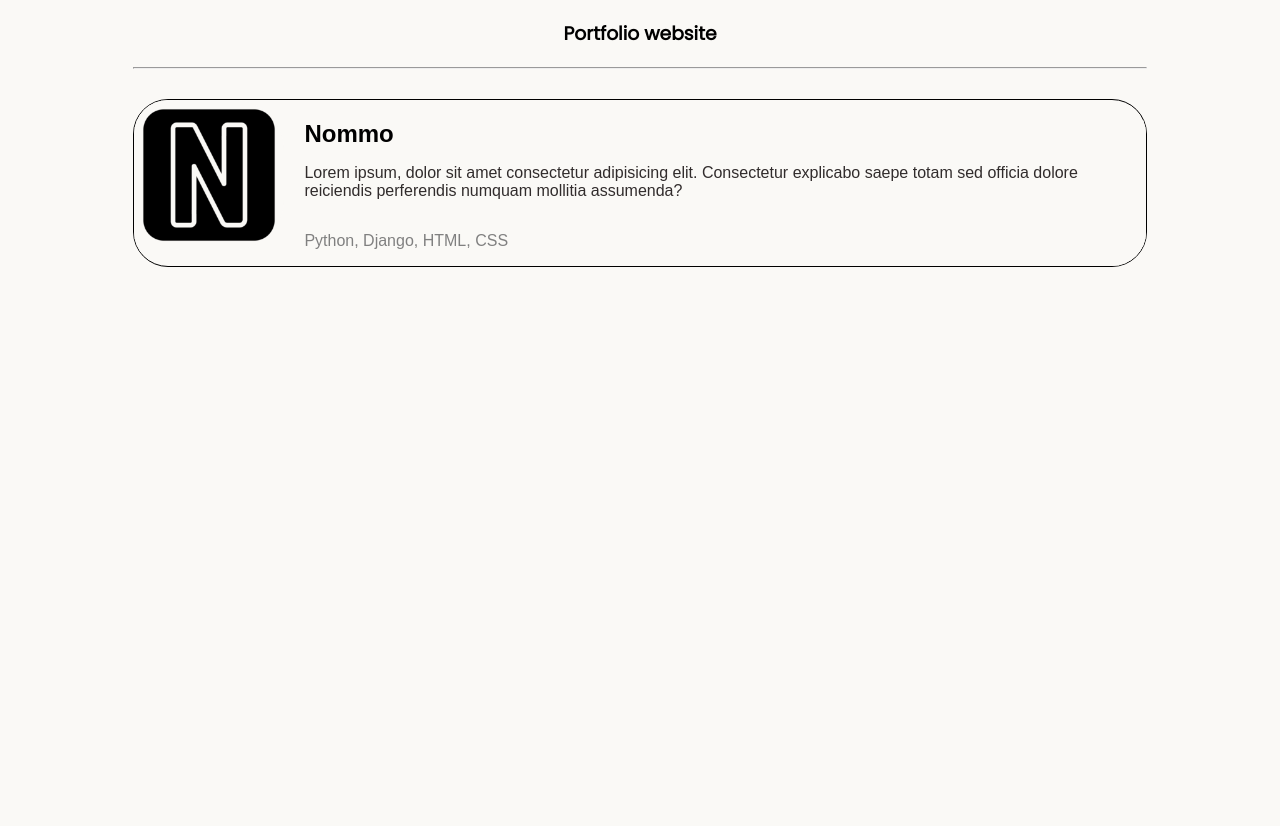
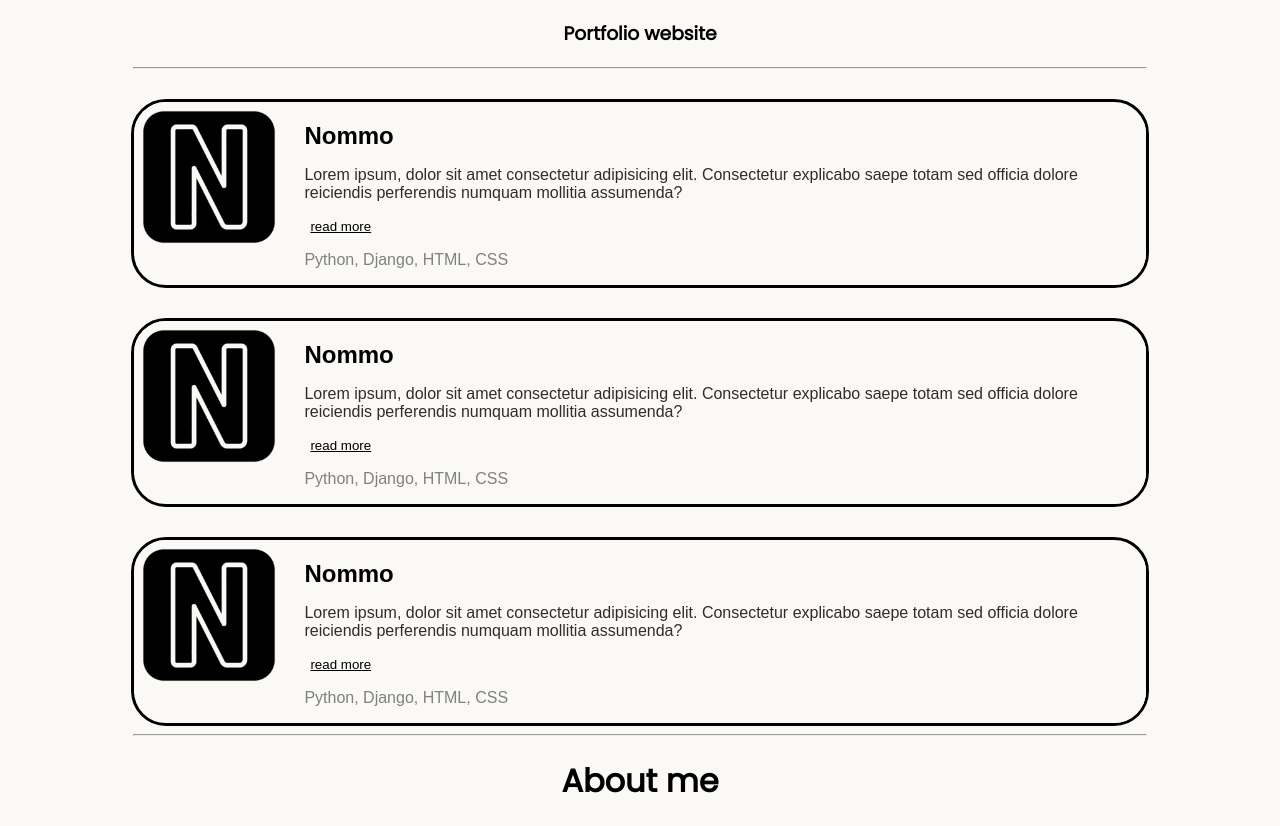
Before and after one commit to calvinw-dotcom/portfolio_site, a plain HTML site: page index.html in a window 1280 px wide. Shown: the part 72-898 px from the top of the page. Before the commit the page ends 800 px from the top, so only its background shows below. Drawn offline with Linux system fonts and the light colour scheme.

Commit message:
toggle read more/read less

```diff
--- /dev/null
+++ b/app.js
@@ -0,0 +1,26 @@
+// const hiddenContent = document.querySelector('.hidden-content');
+// const readMore = document.querySelector('.read-more');
+
+// function revealContent(){
+//     hiddenContent.classList.toggle('reveal-button');
+// }
+
+// readMore.addEventListener('click', revealContent);
+
+document.querySelector('.projects').addEventListener('click',function(e){ //listens for all clicks on parent container
+    const target = e.target;
+    if (target.matches('.read-more')){
+        const hiddenContent = target.previousElementSibling;
+        const isVisible = hiddenContent.classList.toggle('reveal-button');
+        target.textContent = isVisible ? 'read less':'read more'
+
+    }
+
+})
+
+
+    // document.querySelector('#id of parent element').addEventListener('click',function(e){
+    //     const target = e.target;
+    //     if (target.mathes('CSS selector')){
+    //         target.style.backgroundColor = 'lightgray';
+    //     }
--- a/index.html
+++ b/index.html
@@ -12,17 +12,59 @@
     <h3>Portfolio website</h3>
     <hr class="solid">
 
+    <div class="projects">
+
         <div class="container">
             <div><img src="image/Nommo.png" alt="Nommo"></div>
             <div class="card-content">
                 <h4>Nommo</h4>
                 <p class="project-description">Lorem ipsum, dolor sit amet consectetur adipisicing elit. Consectetur explicabo saepe totam sed officia dolore reiciendis perferendis numquam mollitia assumenda?</p>
+                <p class="hidden-content">Lorem ipsum dolor sit amet consectetur, adipisicing elit. Nam optio soluta velit! Neque molestiae commodi quis at recusandae repudiandae eos! Voluptas vel fugiat cumque tenetur eligendi cum veniam culpa nostrum.</p>
+                <button class="read-more">read more</button>
                 <p class="project-subscript">Python, Django, HTML, CSS </p>
+            </div>
+        </div>
+
+        <div class="container">
+            <div><img src="image/Nommo.png" alt="Nommo"></div>
+            <div class="card-content">
+                <h4>Nommo</h4>
+                <p class="project-description">Lorem ipsum, dolor sit amet consectetur adipisicing elit. Consectetur explicabo saepe totam sed officia dolore reiciendis perferendis numquam mollitia assumenda?</p>
+                <p class="hidden-content">Lorem ipsum dolor sit amet consectetur, adipisicing elit. Nam optio soluta velit! Neque molestiae commodi quis at recusandae repudiandae eos! Voluptas vel fugiat cumque tenetur eligendi cum veniam culpa nostrum.</p>
+                <button class="read-more">read more</button>
+                <p class="project-subscript">Python, Django, HTML, CSS </p>
+            </div>
+        </div>
+
+        <div class="container">
+            <div><img src="image/Nommo.png" alt="Nommo"></div>
+            <div class="card-content">
+                <h4>Nommo</h4>
+                <p class="project-description">Lorem ipsum, dolor sit amet consectetur adipisicing elit. Consectetur explicabo saepe totam sed officia dolore reiciendis perferendis numquam mollitia assumenda?</p>
+                <p class="hidden-content">Lorem ipsum dolor sit amet consectetur, adipisicing elit. Nam optio soluta velit! Neque molestiae commodi quis at recusandae repudiandae eos! Voluptas vel fugiat cumque tenetur eligendi cum veniam culpa nostrum.</p>
+                <button class="read-more">read more</button>
+                <p class="project-subscript">Python, Django, HTML, CSS </p>
+            </div>
         </div>
 
     </div>
 
+
+    <hr class="solid">
+
+    <H1>About me</H1>
+    <div></div>
+
+<!-- My experience -->
+
+<!-- Taskbar? -->
+
+<!-- last commit banner -->
+
+
+<!-- Maybe integrate socials -->
+
 <!-- Best practice to include JS script element at the bottom as file is passed top to bottom. Render page contents while executing JS -->
 
-
+    <script src="app.js"></script>
 </body>
--- a/styles/styles.css
+++ b/styles/styles.css
@@ -22,7 +22,7 @@ hr{
 .container{
     display: flex;
     align-items: flex-start;
-    border: 1px solid black;
+    border: 3px solid black;
     border-radius: 35px;
     margin: auto;
     margin-top: 30px;
@@ -63,6 +63,14 @@ hr{
 
 }
 
+.read-more{
+    font-family: sans-serif;
+    font-weight:10;
+    text-decoration: underline;
+    border: 1px;
+    text-align: left;
+}
+
 .project-subscript{
     text-align: left;
     font-family: sans-serif;
@@ -70,6 +78,13 @@ hr{
     color: grey;
 }
 
+.hidden-content{
+    display: none;
+}
+
+.reveal-button{
+    display: block;
+}
 
 .btn{
     border: 1px black solid;
```
Lines whose indentation alone changed are shown as unchanged.
